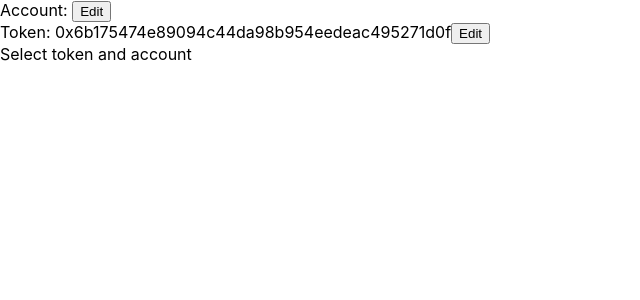
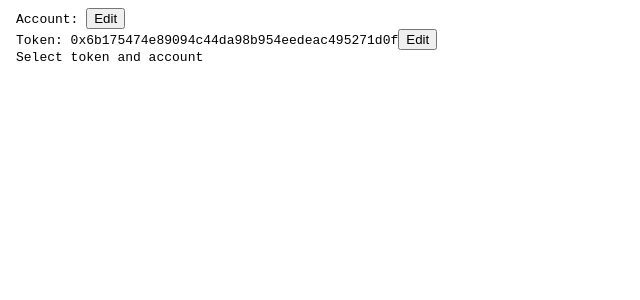
Before and after one commit to Neozaru/erc20-events-fetcher, a React (Create React App) app in the folder client/: page / in a window 1280 px wide. Shown: the top 300 px of the page, without its empty margins (0-640 px from the left). Built offline with nearby package versions, Linux system fonts and the light colour scheme; no server answers.

Commit message:
Monospace as a Style

```diff
--- a/client/src/App.tsx
+++ b/client/src/App.tsx
@@ -34,7 +34,7 @@
   }, [tokenAddress]);
 
   return (
-    <div>
+    <body>
       <div>
         <div>
           Account: <EditableAddress onValueEdited={setAccountAddress} />
@@ -51,7 +51,7 @@
         </div>
       : <div>Select token and account</div>
       }
-    </div>
+    </body>
   );
 }
 
--- a/client/src/index.css
+++ b/client/src/index.css
@@ -1,10 +1,5 @@
 body {
-  margin: 0;
-  font-family: -apple-system, BlinkMacSystemFont, 'Segoe UI', 'Roboto', 'Oxygen',
-    'Ubuntu', 'Cantarell', 'Fira Sans', 'Droid Sans', 'Helvetica Neue',
-    sans-serif;
-  -webkit-font-smoothing: antialiased;
-  -moz-osx-font-smoothing: grayscale;
+  font-family: monospace;
 }
 
 code {
```
